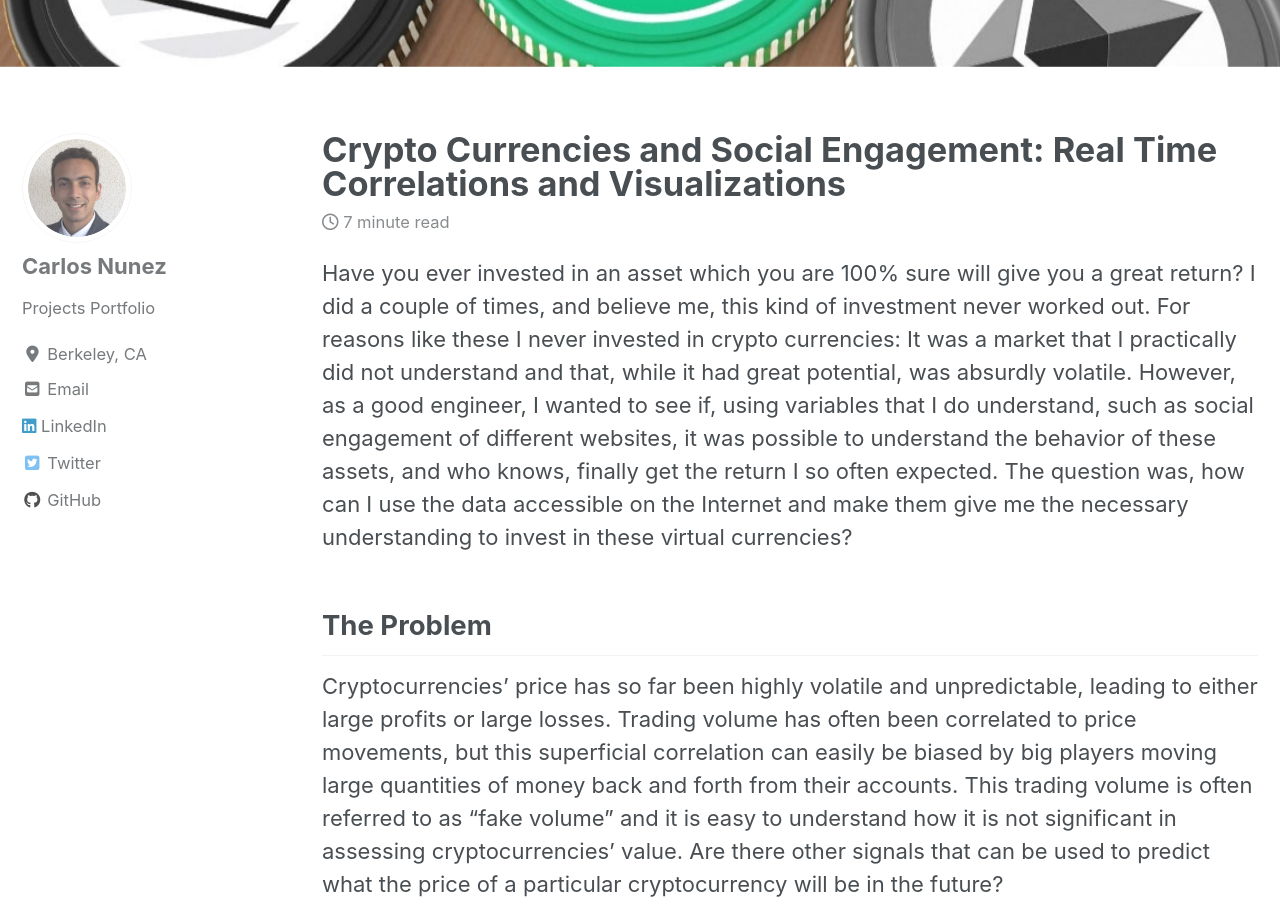
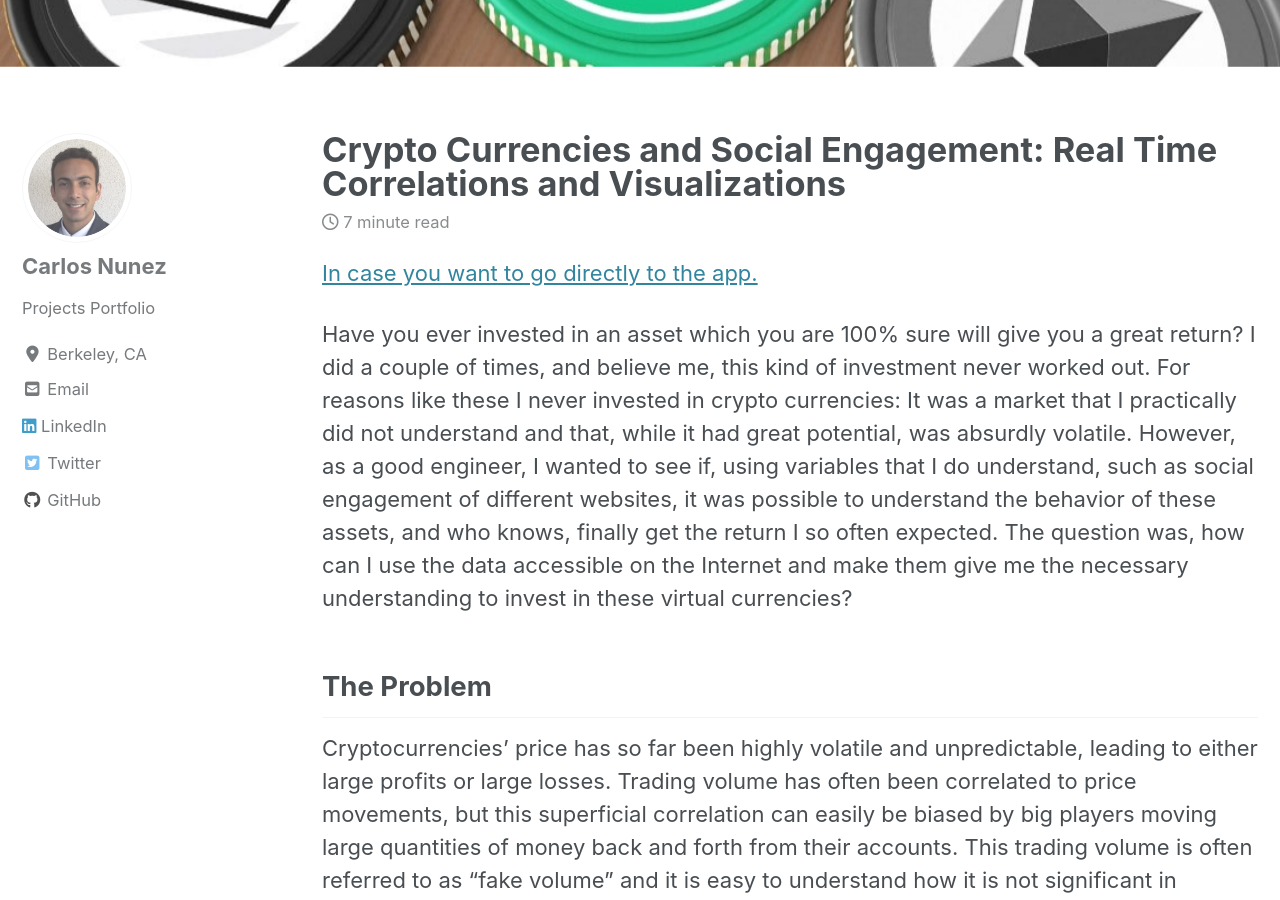
Before and after one commit to carlosnunezc94/carlosnunezc94.github.io, a Jekyll site: the page built from _posts/2020-05-05-crypto.md, in a window 1280 px wide and 900 px high, scrolled down 696 px. Built offline with Jekyll 4.4.1, drawn with Linux system fonts in a browser that asks for light colours; cached includes are drawn as plain includes; nearby versions of some CDN libraries.

Commit message:
'commit'

```diff
--- a/_posts/2020-05-05-crypto.md
+++ b/_posts/2020-05-05-crypto.md
@@ -8,6 +8,8 @@ classes: wide
 header:
     image: "/images/crypto/crypto.jpg"
 ---
+
+[In case you want to go directly to the app.](https://crypto-data-info290t.herokuapp.com/)
 
 Have you ever invested in an asset which you are 100% sure will give you a great return? I did a couple of times, and believe me, this kind of investment never worked out. For reasons like these I never invested in crypto currencies: It was a market that I practically did not understand and that, while it had great potential, was absurdly volatile. However, as a good engineer, I wanted to see if, using variables that I do understand, such as social engagement of different websites, it was possible to understand the behavior of these assets, and who knows, finally get the return I so often expected. The question was, how can I use the data accessible on the Internet and make them give me the necessary understanding to invest in these virtual currencies?
 
```
